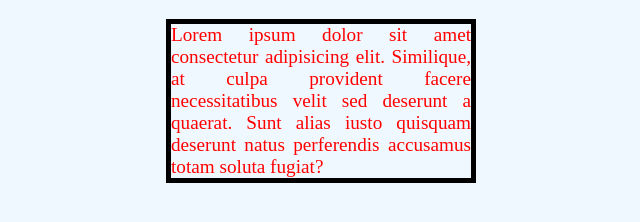
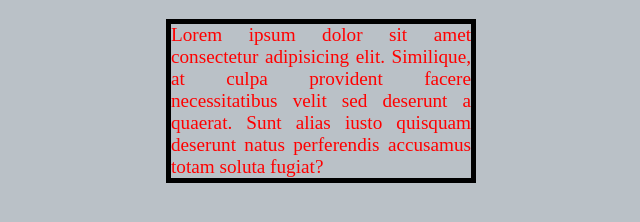
Before and after one commit to EduardoSTL/PrimerProyecto, a plain HTML site: page index.html in a window 1280 px wide. Shown: the whole page, without its empty margins (24-664 px from the left). Drawn offline with Linux system fonts and the light colour scheme.

Commit message:
AgregandoArchivo gitignore

```diff
--- a/style.css
+++ b/style.css
@@ -1,5 +1,5 @@
 body {
-    background-color: aliceblue;
+    background-color: rgb(186, 193, 199);
     width: 900px;
     margin: auto;
 
```
Also changed, not shown: 1 other file.
